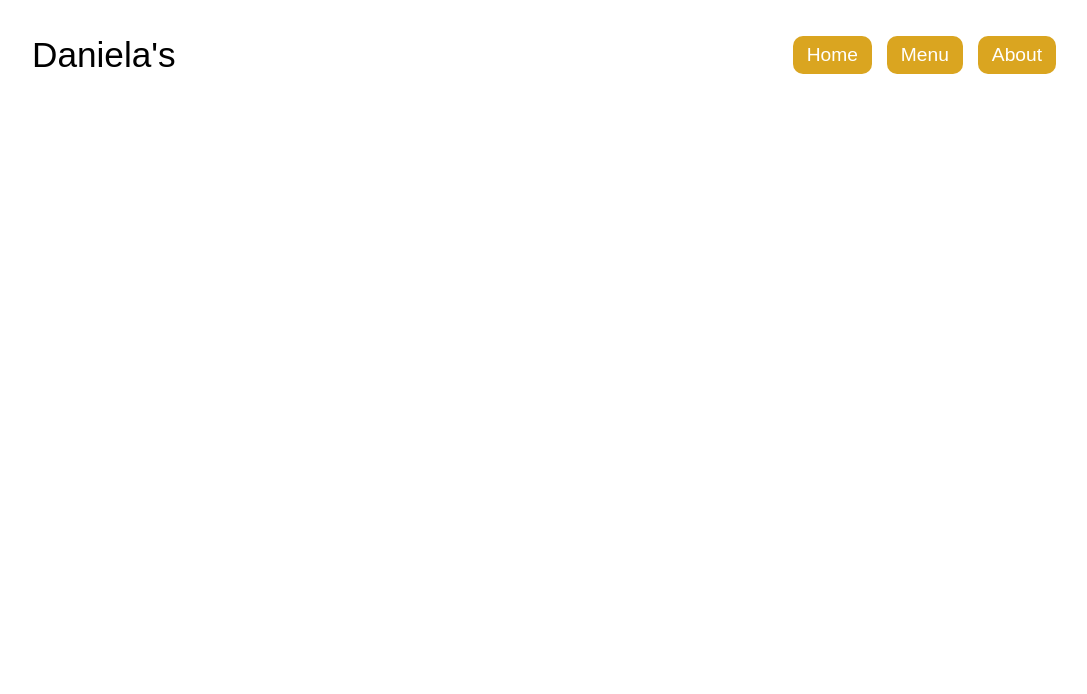
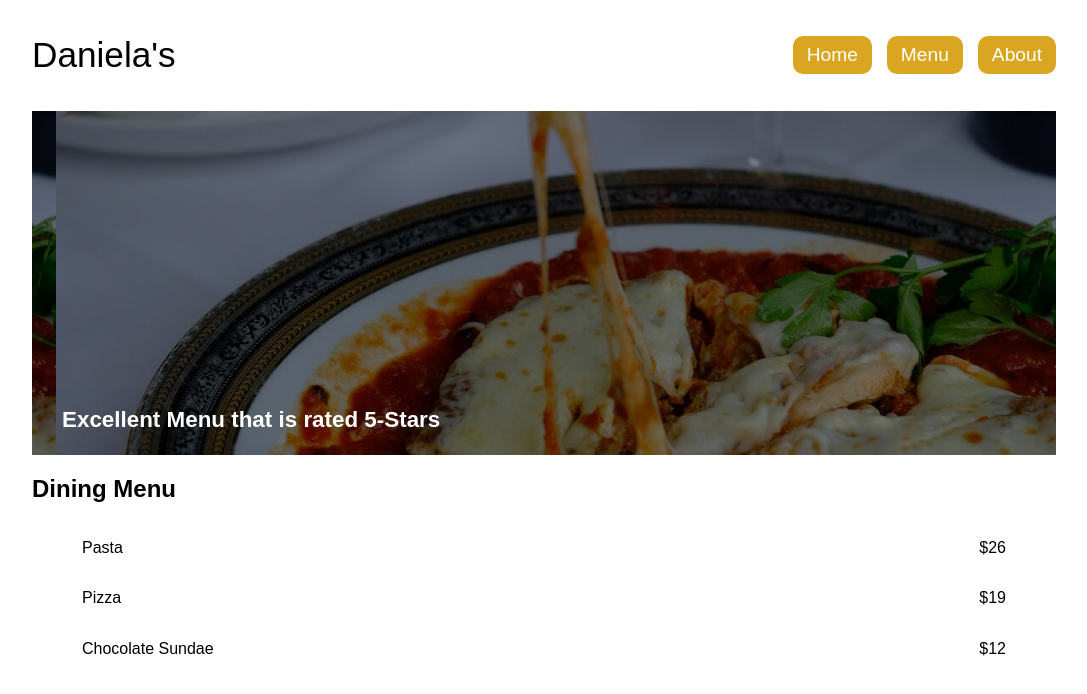
Before and after one commit to kamalypatel/restaurant-page, a website built with webpack: page src/index.html in a window 1280 px wide. Both pictures are taken after a click on the button "Menu". Shown: the whole page, without its empty margins (96-1183 px from the left). Built offline with nearby package versions, Linux system fonts and the light colour scheme.

Commit message:
added the structure for the other 2 pages and the content

```diff
--- a/src/index.js
+++ b/src/index.js
@@ -1,5 +1,42 @@
 import './normalize.css'
 import './styles.css'
+
+function createNavBar() {
+    const header = document.querySelector('.header')
+    const navBar = document.createElement('nav')
+
+    navBar.classList.add('navBar')
+
+    const logoName = document.createElement('p')
+
+    logoName.innerText = "Daniela's"
+    logoName.classList.add('logoName')
+
+    navBar.appendChild(logoName)
+
+    const navButtons = document.createElement('div')
+    navButtons.classList.add('navButtons')
+
+    for (let i = 1; i <= 3; i++) {
+        const navButton = document.createElement('button')
+
+        navButton.setAttribute('type', 'button')
+        navButton.classList.add('navButton')
+        if (i == 1) {
+            navButton.innerText = 'Home'
+            navButton.addEventListener('click', homePage)
+        } else if (i == 2) {
+            navButton.innerText = 'Menu'
+            navButton.addEventListener('click', menuPage)
+        } else {
+            navButton.innerText = 'About'
+            navButton.addEventListener('click', aboutPage)
+        }
+        navButtons.appendChild(navButton)
+    }
+    navBar.appendChild(navButtons)
+    header.appendChild(navBar)
+}
 
 function homePage() {
     const content = document.querySelector('.content')
@@ -33,49 +70,90 @@ function homePage() {
 function menuPage() {
     const content = document.querySelector('.content')
     content.innerHTML = ''
+
+    content.classList.add('content')
+
+    const hero = document.createElement('div')
+
+    hero.classList.add('menuHero')
+
+    const heroText = document.createElement('p')
+
+    heroText.innerText = 'Excellent Menu that is rated 5-Stars'
+
+    heroText.classList.add('heroText')
+
+    hero.appendChild(heroText)
+
+    content.appendChild(hero)
+
+    const description = document.createElement('h2')
+
+    description.innerText = 'Dining Menu'
+
+    description.classList.add('description')
+
+    content.appendChild(description)
+
+    const menuItemPasta = document.createElement('div')
+    menuItemPasta.classList.add('menuItem')
+    const menuItemPastaLabel = document.createElement('p')
+    menuItemPastaLabel.innerText = 'Pasta'
+    const menuItemPastaPrice = document.createElement('p')
+    menuItemPastaPrice.innerText = '$26'
+    menuItemPasta.appendChild(menuItemPastaLabel)
+    menuItemPasta.appendChild(menuItemPastaPrice)
+    content.appendChild(menuItemPasta)
+
+    const menuItemPizza = document.createElement('div')
+    menuItemPizza.classList.add('menuItem')
+    const menuItemPizzaLabel = document.createElement('p')
+    menuItemPizzaLabel.innerText = 'Pizza'
+    const menuItemPizzaPrice = document.createElement('p')
+    menuItemPizzaPrice.innerText = '$19'
+    menuItemPizza.appendChild(menuItemPizzaLabel)
+    menuItemPizza.appendChild(menuItemPizzaPrice)
+    content.appendChild(menuItemPizza)
+
+    const menuItemDesert = document.createElement('div')
+    menuItemDesert.classList.add('menuItem')
+    const menuItemDesertLabel = document.createElement('p')
+    menuItemDesertLabel.innerText = 'Chocolate Sundae'
+    const menuItemDesertPrice = document.createElement('p')
+    menuItemDesertPrice.innerText = '$12'
+    menuItemDesert.appendChild(menuItemDesertLabel)
+    menuItemDesert.appendChild(menuItemDesertPrice)
+    content.appendChild(menuItemDesert)
 }
 
 function aboutPage() {
     const content = document.querySelector('.content')
     content.innerHTML = ''
 
+    content.classList.add('content')
+
+    const hero = document.createElement('div')
+
+    hero.classList.add('aboutHero')
+
+    const heroText = document.createElement('p')
+
+    heroText.innerText = 'Our Founding Story'
+
+    heroText.classList.add('heroText')
+
+    hero.appendChild(heroText)
+
+    content.appendChild(hero)
+
+    const description = document.createElement('p')
+
+    description.innerText = 'The restaurant started in 2015 when a vision came to me in my dreams. The Kool Aid man ran through a brick wall and instead of saying his trademark OH YEAH, he said to me, follow your dreams. And since becoming an astronaut was out of the question, starting a restaurant became my goal!'
+
+    description.classList.add('description')
+
+    content.appendChild(description)
 }
 
-
-
-const header = document.querySelector('.header')
-const navBar = document.createElement('nav')
-
-navBar.classList.add('navBar')
-
-const logoName = document.createElement('p')
-
-logoName.innerText = "Daniela's"
-logoName.classList.add('logoName')
-
-navBar.appendChild(logoName)
-
-const navButtons = document.createElement('div')
-navButtons.classList.add('navButtons')
-
-for (let i = 1; i <= 3; i++) {
-    const navButton = document.createElement('button')
-
-    navButton.setAttribute('type', 'button')
-    navButton.classList.add('navButton')
-    if (i == 1) {
-        navButton.innerText = 'Home'
-        navButton.addEventListener('click', homePage)
-    } else if (i == 2) {
-        navButton.innerText = 'Menu'
-        navButton.addEventListener('click', menuPage)
-    } else {
-        navButton.innerText = 'About'
-        navButton.addEventListener('click', aboutPage)
-    }
-    navButtons.appendChild(navButton)
-}
-navBar.appendChild(navButtons)
-header.appendChild(navBar)
-
+createNavBar()
 homePage()
--- a/src/styles.css
+++ b/src/styles.css
@@ -56,9 +56,40 @@ body {
     justify-content: start;
 }
 
+.menuHero {
+    background-image: linear-gradient(rgba(0, 0, 0, 0.5), rgba(0, 0, 0, 0.5)), url("menuPic.jpeg");
+    height: 50%;
+    background-size: 1000px;
+    background-position: 100% 50%;
+    display: flex;
+    flex-direction: row;
+    align-items: end;
+    justify-content: start;
+}
+
+.aboutHero {
+    background-image: linear-gradient(rgba(0, 0, 0, 0.5), rgba(0, 0, 0, 0.5)), url("team.jpeg");
+    height: 50%;
+    background-size: 1000px;
+    background-position: 100% 50%;
+    display: flex;
+    flex-direction: row;
+    align-items: end;
+    justify-content: start;
+}
+
 .heroText {
     color: white;
     font-size: 1.4rem;
     font-weight: bold;
     padding-left: 30px;
 }
+
+.menuItem {
+    display: flex;
+    flex-direction: row;
+    justify-content: space-between;
+    padding: 0 50px 0 50px;
+    font-weight: 500;
+
+}
```
Also changed, not shown: src/menuPic.jpeg (added), src/team.jpeg (added).
